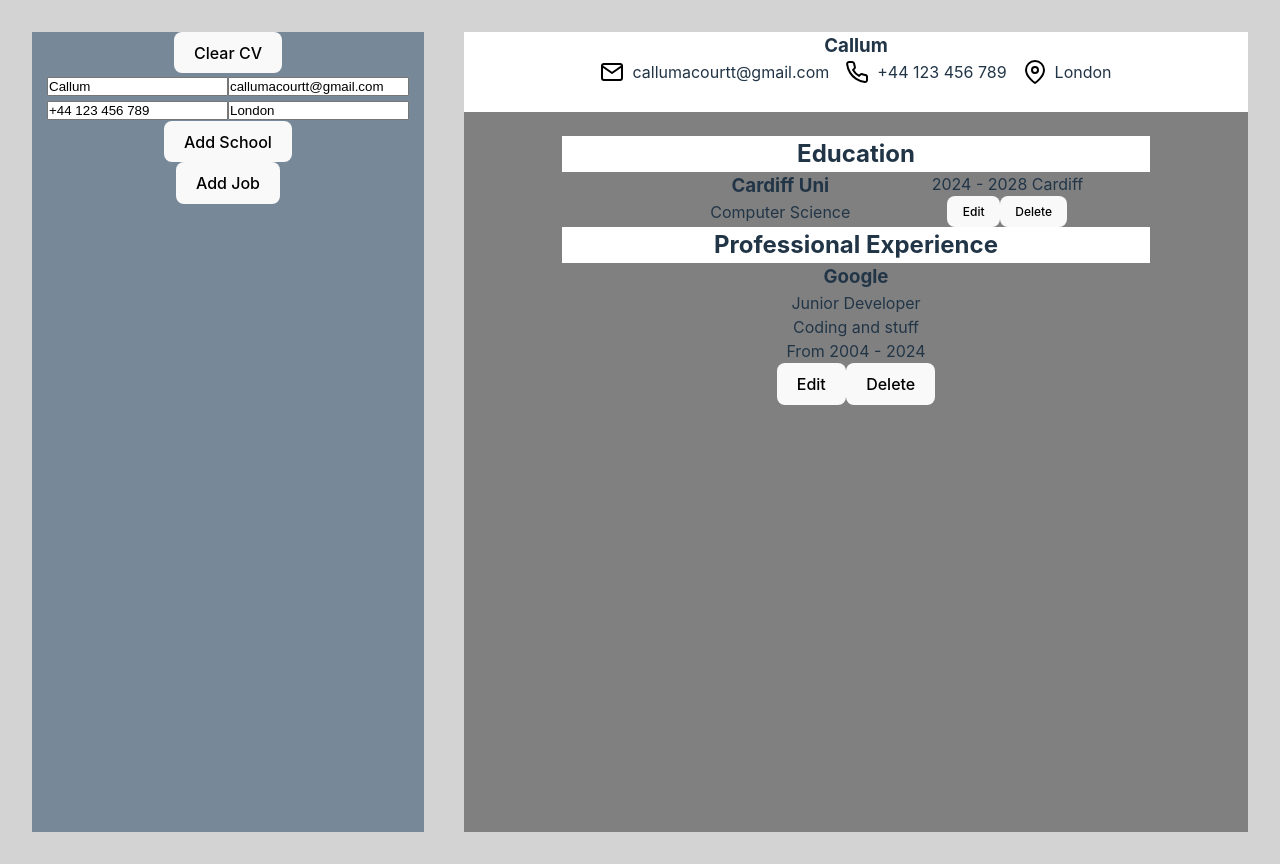
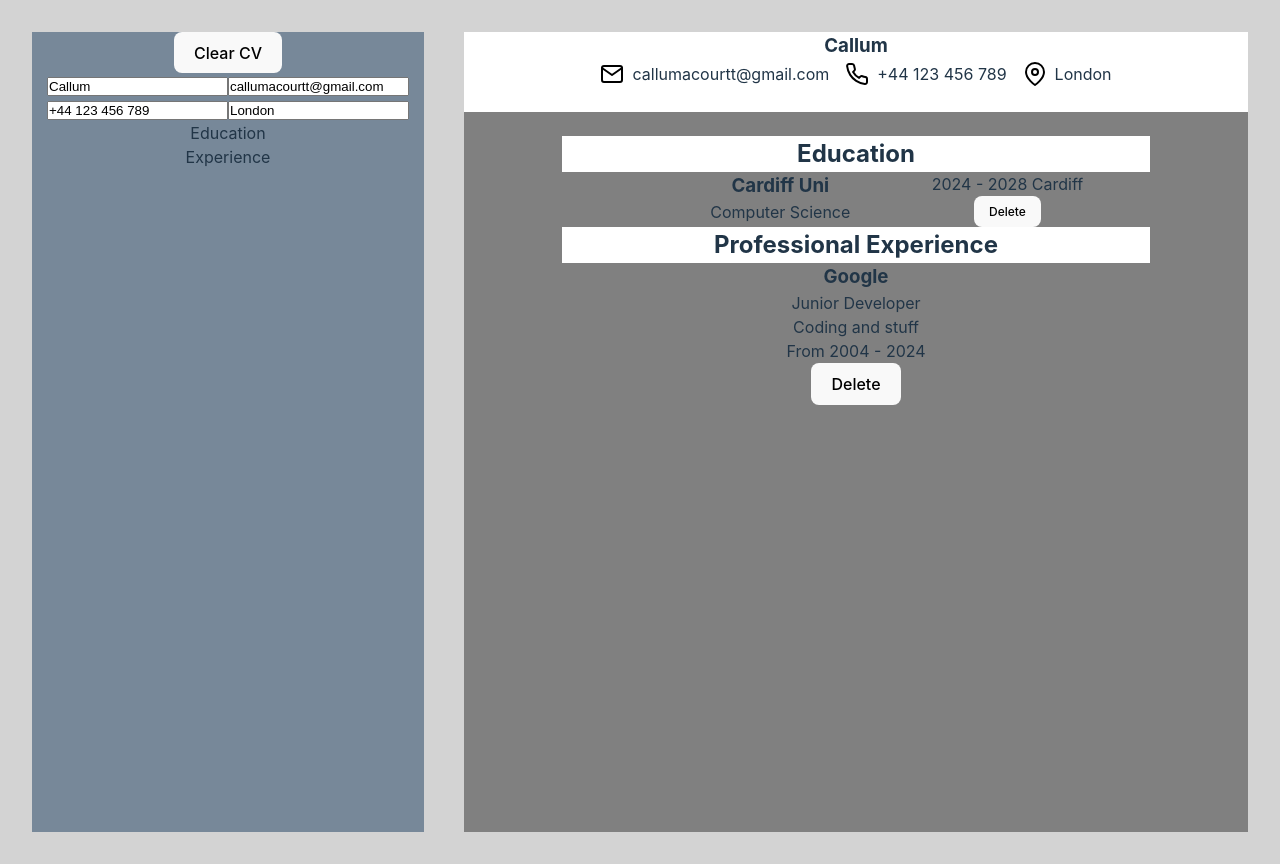
Before and after one commit to Callumacourt/cvBuilder, a React (Vite) app in the folder cv-builder/: page / in a window 1280 px wide. Built offline with nearby package versions, Linux system fonts and the light colour scheme.

Commit message:
moved handling of cv elements to form

```diff
--- a/cv-builder/src/App.css
+++ b/cv-builder/src/App.css
@@ -17,6 +17,10 @@
 .header{
   background-color: white;
   min-height: 10vmin;
+}
+
+.name{
+  min-height: 30px;
 }
 
 .header h3 {
--- a/cv-builder/src/components/cv/CV.jsx
+++ b/cv-builder/src/components/cv/CV.jsx
@@ -14,6 +14,7 @@ export default function CV() {
 
     const [showEducation, setShowEducation] = useState(false);
     const [showExperience, setShowExperience] = useState(false);
+
 
     const [editState, setEditState] = useState({
         editing: false,
@@ -39,7 +40,7 @@ export default function CV() {
     const [jobs, setJobs] = useState([
         {
             companyName: "Google",
-            title: "Junior Developer",
+            position: "Junior Developer",
             description: "Coding and stuff",
             startYear: 2004,
             endYear: 2024
--- a/cv-builder/src/components/cv/CvEducation.jsx
+++ b/cv-builder/src/components/cv/CvEducation.jsx
@@ -22,7 +22,6 @@ export default function CvEducation({ setEditState, setShowEducation, schools, s
                     </div>
                     <div className="infoGroup">
                     <p>{school.startYear} - {school.endYear}  {school.location}</p>
-                    <button onClick={() => startEditingSchool(index)}>Edit</button>
                     <button onClick={() => deleteEle(index, setSchools)}>Delete</button>
                     </div>
                 </div>
--- a/cv-builder/src/components/cv/CvExperience.jsx
+++ b/cv-builder/src/components/cv/CvExperience.jsx
@@ -15,10 +15,9 @@ export default function CvExperience({ jobs, setShowExperience, setEditState, de
                 return (
                     <div className="job" key={index}>
                         <h3>{job.companyName}</h3>
-                        <p>{job.title}</p>
+                        <p>{job.position}</p>
                         <p>{job.description}</p>
                         <p>From {job.startYear} - {job.endYear}</p>
-                        <button onClick={() => editExperience(index)}>Edit</button>
                         <button onClick={() => deleteEle(index, setJobs)}>Delete</button>
                     </div>
                 );
--- a/cv-builder/src/components/cv/CvHeader.jsx
+++ b/cv-builder/src/components/cv/CvHeader.jsx
@@ -6,7 +6,7 @@ import locationIcon from '../../assets/map-pin.svg'
 export default function CvHeader({personalDetails}){
     return (
       <div className="header">
-        <h3>{personalDetails.name}</h3>
+        <div className="name"><h3>{personalDetails.name}</h3></div>
         <div className="contactInfo">
         <div> <img src={emailIcon} alt="img" /> <span>{personalDetails.email}</span></div>
         <div> <img src={phoneIcon} alt="" /><span>{personalDetails.contact}</span></div>
--- a/cv-builder/src/components/input/Form.jsx
+++ b/cv-builder/src/components/input/Form.jsx
@@ -7,103 +7,82 @@ export default function CreateForm({
   setList,
   editState,
   setEditState,
-  showList,
-  setShowList,
+  setShowForm,
   handleEdit
 }) {
   const [formData, setFormData] = useState(initialFormData);
-
-  const [formState, setFormState] = useState(list.length ? Object.keys(list[0]) : []);
-
+  const [formState, setFormState] = useState(
+    handling === "School"
+      ? ["name", "degree", "location", "startYear", "endYear"]
+      : ["companyName", "position", "description", "startYear", "endYear"]
+  );
 
   useEffect(() => {
-    if (editState.editing) {
+    // If editing an existing entry, populate the form
+    if (editState.index !== null) {
       setFormData(list[editState.index]);
     } else {
+      // Reset form for new entry
       setFormData({});
     }
   }, [editState, list]);
 
   const handleChange = (e) => {
     const { name, value } = e.target;
-    setFormData((prev) => ({ ...prev, [name]: value }));
-    handleEdit(e);
+    console.log(name)
+    console.log(formData[name])
+    const updatedFormData = { ...formData, [name]: value };
+    setFormData(updatedFormData);
+
+    // Only call handleEdit if in edit mode
+    if (editState.index !== null) {
+      handleEdit(e);
+    }
   };
 
-  const onSubmit = (e) => {
+  const handleSubmit = (e) => {
     e.preventDefault();
-    handleSubmit(e, formData);
+
+    setList((prevList) => {
+      const updatedList = [...prevList];
+
+      if (editState.index !== null) {
+        // Editing existing entry
+        updatedList[editState.index] = formData;
+      } else {
+        // Adding new entry
+        updatedList.push(formData);
+      }
+
+      return updatedList;
+    });
+
+    // Reset form and close
     setFormData({});
-    setEditState((prevState) => ({
-      ...prevState,
-      editing: false
-    }));
+    setShowForm(false);
+    setEditState({ type: null, index: null });
   };
 
-  const handleSubmit = (event, formData) => {
-    event.preventDefault();
-    setList((prevList) => {
-      const updatedList = [...prevList];
-      if (editState.editing) {
-        updatedList[editState.index] = { ...updatedList[editState.index], ...formData };
-      } else {
-        updatedList.push(formData);
-      }
-      return updatedList;
-    });
-    setShowList(false)
-  };
-
-  const cancelEdit = () => {
-    setList((prevList) => {
-      const updatedList = [...prevList];
-      updatedList[editState.index] = editState.beforeEdit;
-      return updatedList;
-    })
-  }
-
-  const handleAdd = () => {
-    cancelEdit()
-    setShowList(true);
-    setFormData({});
-    setEditState((prevState) => ({
-      ...prevState,
-      editing: false,
-      type: "",
-      index: "",
-      beforeEdit: ""
-    }));
-  }
-
   return (
-    <div>
-      <button
-      onClick={handleAdd}>Add {handling}</button>
-       {showList && (
-  <form onSubmit={onSubmit}>
-    <div>
+    <form onSubmit={handleSubmit}>
       {formState.map((key) => (
-        <label htmlFor={key} key={key}>
-          {key}:
-          <br />
+        <div key={key}>
+          <label htmlFor={key}>
+            {key.replace(/([A-Z])/g, ' $1').replace(/^./, function(str){ return str.toUpperCase() })}:
+          </label>
           <input
-            type={typeof list[0]?.[key] === "number" ? "number" : "text"}
             name={key}
             value={formData[key] || ""}
             onChange={handleChange}
           />
-          <br />
-        </label>
+        </div>
       ))}
-    </div>
-    <button type="submit">{editState.editing ? "Save Changes" : "Submit"}</button>
-    <button type="button" onClick={() => {editState.editing ? cancelEdit() : setShowList(false)}}>
-      Cancel
-    </button>
-  </form>
-)}
-
-
-    </div>
+      <button type="submit">
+        {editState.index !== null ? "Save Changes" : `Add ${handling}`}
+      </button>
+      <button type="button" onClick={() => setShowForm(false)}>
+        Cancel
+      </button>
+    </form>
   );
 }
--- a/cv-builder/src/components/input/input.jsx
+++ b/cv-builder/src/components/input/input.jsx
@@ -1,3 +1,4 @@
+import React, { useState } from "react";
 import PersonalInput from "./PersonalInput";
 import CreateForm from "./Form";
 
@@ -6,76 +7,116 @@ export default function Input({
     setPersonalDetails,
     schools,
     setSchools,
-    showEducation,
-    setShowEducation,
-    editState,
-    setEditState,
-    showExperience,
-    setShowExperience,
     jobs,
     setJobs
 }) {
+    const [activeList, setActiveList] = useState(null);
+    const [showForm, setShowForm] = useState(false);
+    const [editState, setEditState] = useState({ type: null, index: null });
+
     const updatePersonalDetails = (e) => {
         const { name, value } = e.target;
-        setPersonalDetails((prev) => ({ ...prev, [name]: value }));
+        setPersonalDetails(prev => ({ ...prev, [name]: value }));
     };
 
-    const handleEdit = (event) => {
-        const { name, value } = event.target;
+    const handleEdit = (e) => {
+        const { name, value } = e.target;
+        const updateList = activeList === "schools" ? setSchools : setJobs;
 
-        const updateList = (list, setList) => {
-            setList((prevList) => {
-                const updatedList = [...prevList];
-                updatedList[editState.index] = {
-                    ...updatedList[editState.index],
-                    [name]: value
-                };
-                return updatedList;
-            });
-        };
-
-        if (editState.type === 'school') {
-            updateList(schools, setSchools);
-        } else if (editState.type === 'job') {
-            updateList(jobs, setJobs);
-        }
+        updateList(prevList =>
+            prevList.map((item, index) =>
+                index === editState.index
+                    ? { ...item, [name]: value }
+                    : item
+            )
+        );
     };
 
     const clearCv = () => {
-        setPersonalDetails([])
+        setPersonalDetails({
+            name: "",
+            email: "",
+            contact: "",
+            location: "",
+        });
         setSchools([]);
         setJobs([]);
-    }
+        setActiveList(null);
+        setShowForm(false);
+    };
+
+    const handleSectionClick = (type) => {
+        setActiveList(prevType => prevType === type ? null : type);
+        setShowForm(false);
+    };
+
+    const handleAddClick = () => {
+        setShowForm(true);
+        setEditState({ type: null, index: null });
+    };
+
+    const renderList = (items, type) => (
+        <>
+            <ul>
+                {items.map((item, index) => (
+                    <li
+                        key={index}
+                        onClick={() => {
+                            setEditState({ type, index });
+                            setShowForm(true);
+                        }}
+                    >
+                        {type === "schools" ? item.name : item.companyName}
+                        <button className="delete">Delete</button>
+                    </li>
+                ))}
+            </ul>
+            <button onClick={handleAddClick}>Add {type === "schools" ? "School" : "Job"}</button>
+        </>
+    );
 
     return (
         <div className="input">
             <button onClick={clearCv}>Clear CV</button>
+
             <PersonalInput
                 personalDetails={personalDetails}
                 updatePersonalDetails={updatePersonalDetails}
             />
-            <CreateForm
-                handling = {'School'}
-                list={schools}
-                setList = {setSchools}
-                formData={{}}
-                editState={editState}
-                setEditState={setEditState}
-                showList={showEducation}
-                setShowList={setShowEducation}
-                handleEdit={handleEdit}
-            />
-            <CreateForm
-                handling = {'Job'}
-                list={jobs}
-                setList={setJobs}
-                formData={{}}
-                editState={editState}
-                setEditState={setEditState}
-                showList={showExperience}
-                setShowList={setShowExperience}
-                handleEdit={handleEdit}
-            />
+
+            <div
+                onClick={() => handleSectionClick("schools")}
+                className={`section-header ${activeList === "schools" ? "active" : ""}`}
+            >
+                Education
+            </div>
+            {activeList === "schools" && renderList(schools, "schools")}
+
+            <div
+                onClick={() => handleSectionClick("jobs")}
+                className={`section-header ${activeList === "jobs" ? "active" : ""}`}
+            >
+                Experience
+            </div>
+            {activeList === "jobs" && renderList(jobs, "jobs")}
+
+            {showForm && (
+                <CreateForm
+                    handling={activeList === "schools" ? "School" : "Job"}
+                    list={activeList === "schools" ? schools : jobs}
+                    setList={activeList === "schools" ? setSchools : setJobs}
+                    formData={editState.index !== null
+                        ? (activeList === "schools"
+                            ? schools[editState.index]
+                            : jobs[editState.index])
+                        : {}
+                    }
+                    editState={editState}
+                    setEditState={setEditState}
+                    handleEdit={handleEdit}
+                    setShowForm={setShowForm}
+                />
+            )}
         </div>
     );
 }
```
